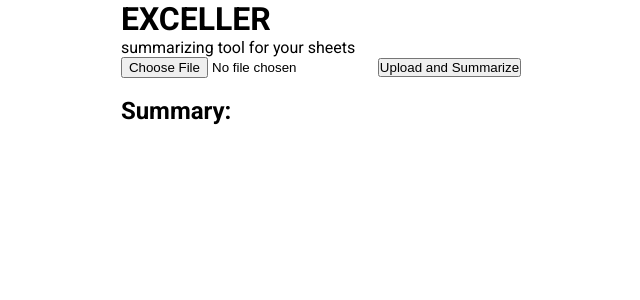
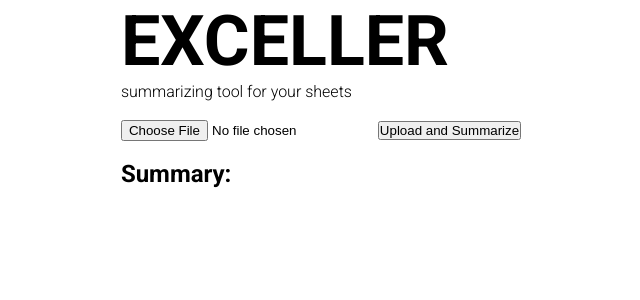
Before and after one commit to prathmesh796/Exceller, a Flask app: page / in a window 1280 px wide. Shown: the top 300 px of the page, without its empty margins (319-959 px from the left). Run offline with Flask 3, Linux system fonts and the light colour scheme.

Commit message:
semantics

```diff
--- a/static/style.css
+++ b/static/style.css
@@ -87,5 +87,5 @@ body {
 }
 
 .branding {
-    //text-align: center;
+    font-size: 70px;
 }
--- a/templates/index.html
+++ b/templates/index.html
@@ -6,21 +6,35 @@
     <meta name="viewport" content="width=device-width, initial-scale=1.0">
     <link rel="preconnect" href="https://fonts.googleapis.com">
     <link rel="preconnect" href="https://fonts.gstatic.com" crossorigin>
-    <link href="https://fonts.googleapis.com/css2?family=Roboto:ital,wght@0,100;0,300;0,400;0,500;0,700;0,900;1,100;1,300;1,400;1,500;1,700;1,900&display=swap" rel="stylesheet">
+    <link
+        href="https://fonts.googleapis.com/css2?family=Roboto:ital,wght@0,100;0,300;0,400;0,500;0,700;0,900;1,100;1,300;1,400;1,500;1,700;1,900&display=swap"
+        rel="stylesheet">
     <link rel="stylesheet" href="\static\style.css">
     <title>Exceller</title>
 </head>
 
 <body class="roboto-regular">
+    <header>
         <h1 class="branding">EXCELLER</h1>
-    <p>summarizing tool for your sheets</p>
+        <p class="roboto-light">summarizing tool for your sheets</p>
+    </header>
+    <br>
+
+    <main>
         <form id="uploadForm" enctype="multipart/form-data">
             <input type="file" id="fileInput" name="file" accept=".json">
             <button type="submit">Upload and Summarize</button>
         </form>
         <br>
+
         <h2>Summary:</h2>
         <pre id="summary"></pre>
+    </main>
+    <br>
+
+    <footer>
+
+    </footer>
 
     <script src="static\script.js"></script>
 </body>
```
Lines whose indentation alone changed are shown as unchanged.
